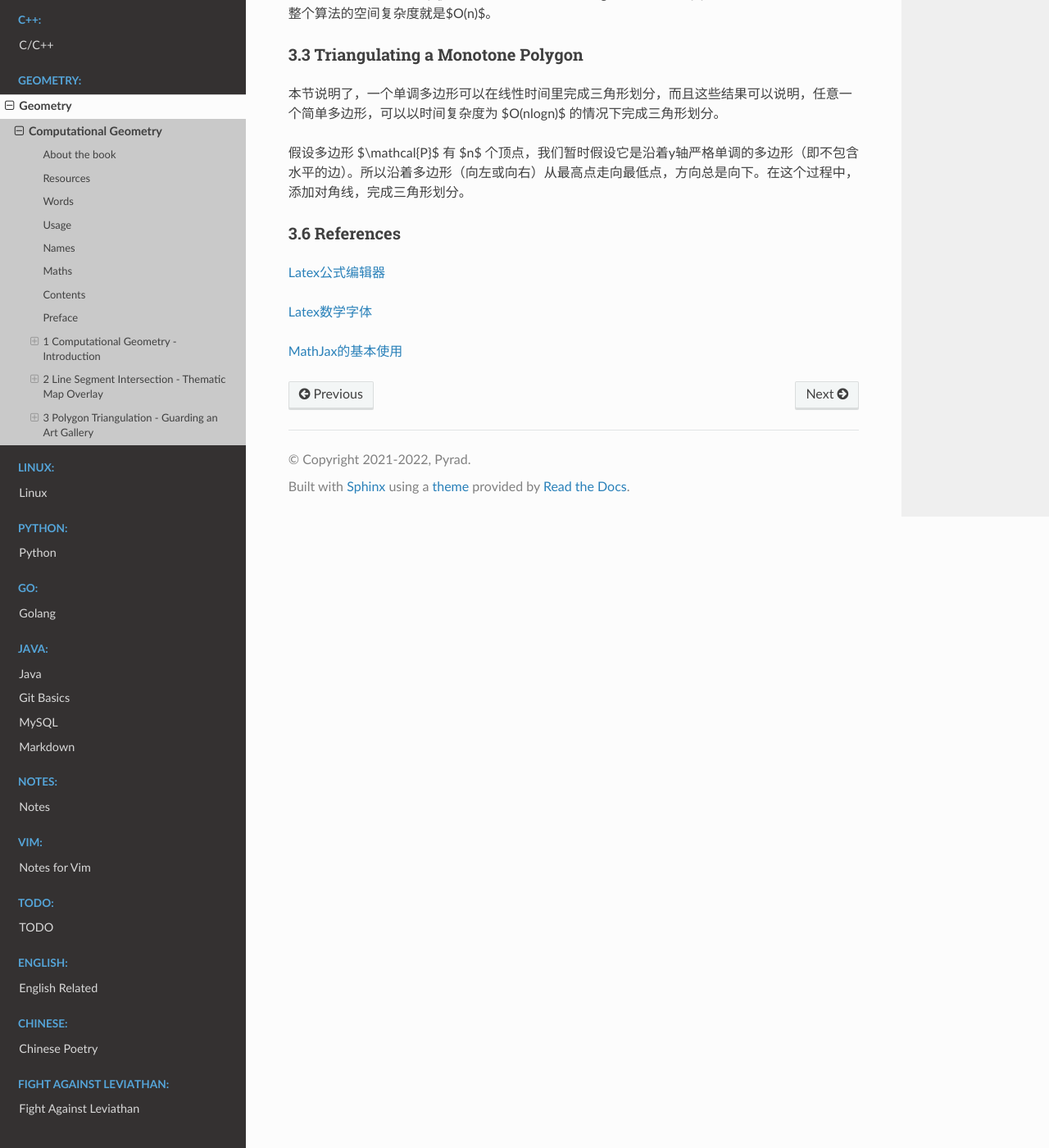
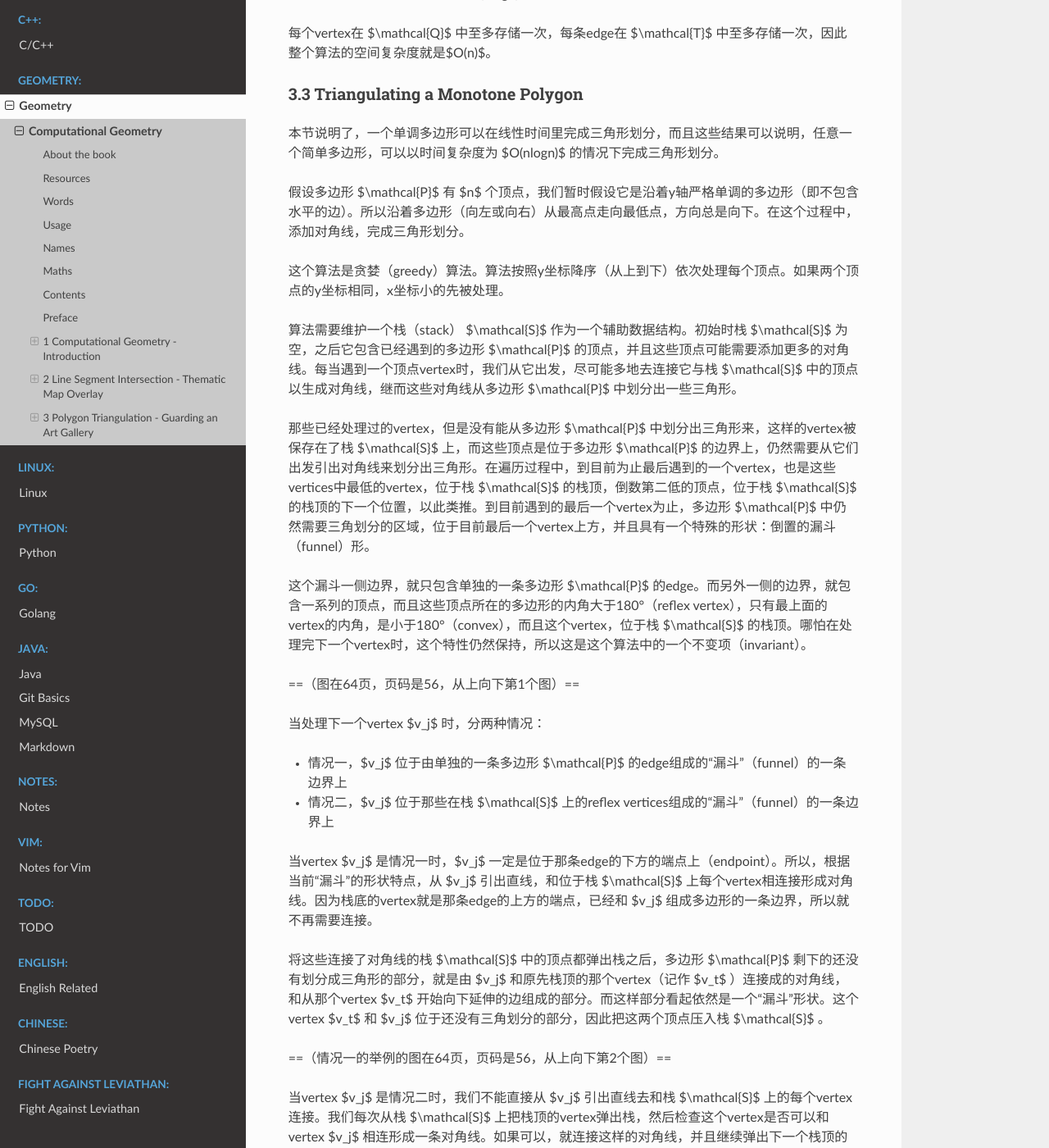
Before and after one commit to Pyrad/pyradnotes, a Sphinx documentation site: the page built from source/Geometry/ComputationalGeometryAA3rd.md, in a window 1280 px wide and 1400 px high, scrolled down 33157 px. Shown: the whole window at 82% size. Built offline with Sphinx 7.4.7 and the Read the Docs theme 2.0.0, drawn with Linux system fonts in a browser that asks for light colours; some of the changed text lies outside the part shown.

Commit message:
CGAA3 3.3 How to add diagonals from each point to triangualte a polygon

```diff
--- a/source/Geometry/ComputationalGeometryAA3rd.md
+++ b/source/Geometry/ComputationalGeometryAA3rd.md
@@ -1161,6 +1161,8 @@ problem，第7章用它来计算Voronoi diagram（维诺图） of a set of point
 
 > **Lemma 3.5** Algorithm MAKEMONOTONE adds a set of non-intersecting diagonals that partitions P into monotone subpolygons.
 
+==（证明中所举例的图在63页，页码是55）==
+
 **证明**：
 
 （根据前面在split/merge vertex上添加对角线）易知，多边形 $\mathcal{P}$ 分解成的子多边形中，没有split/merge vertex，又根据引理3.4，那么这些子多边形就是沿着y轴单调的多边形。因此，剩下需要证明的就是这些对角线既不和多边形 $\mathcal{P}$ 的任意一条edge相交，也不互相相交。
@@ -1193,6 +1195,45 @@ problem，第7章用它来计算Voronoi diagram（维诺图） of a set of point
 
 假设多边形 $\mathcal{P}$ 有 $n$ 个顶点，我们暂时假设它是沿着y轴严格单调的多边形（即不包含水平的边）。所以沿着多边形（向左或向右）从最高点走向最低点，方向总是向下。在这个过程中，添加对角线，完成三角形划分。
 
+这个算法是贪婪（greedy）算法。算法按照y坐标降序（从上到下）依次处理每个顶点。如果两个顶点的y坐标相同，x坐标小的先被处理。
+
+算法需要维护一个栈（stack） $\mathcal{S}$ 作为一个辅助数据结构。初始时栈 $\mathcal{S}$ 为空，之后它包含已经遇到的多边形 $\mathcal{P}$ 的顶点，并且这些顶点可能需要添加更多的对角线。每当遇到一个顶点vertex时，我们从它出发，尽可能多地去连接它与栈 $\mathcal{S}$ 中的顶点以生成对角线，继而这些对角线从多边形 $\mathcal{P}$ 中划分出一些三角形。
+
+那些已经处理过的vertex，但是没有能从多边形 $\mathcal{P}$ 中划分出三角形来，这样的vertex被保存在了栈 $\mathcal{S}$ 上，而这些顶点是位于多边形 $\mathcal{P}$ 的边界上，仍然需要从它们出发引出对角线来划分出三角形。在遍历过程中，到目前为止最后遇到的一个vertex，也是这些vertices中最低的vertex，位于栈 $\mathcal{S}$ 的栈顶，倒数第二低的顶点，位于栈 $\mathcal{S}$ 的栈顶的下一个位置，以此类推。到目前遇到的最后一个vertex为止，多边形 $\mathcal{P}$ 中仍然需要三角划分的区域，位于目前最后一个vertex上方，并且具有一个特殊的形状：倒置的漏斗（funnel）形。
+
+这个漏斗一侧边界，就只包含单独的一条多边形 $\mathcal{P}$ 的edge。而另外一侧的边界，就包含一系列的顶点，而且这些顶点所在的多边形的内角大于180°（reflex vertex），只有最上面的vertex的内角，是小于180°（convex），而且这个vertex，位于栈 $\mathcal{S}$ 的栈顶。哪怕在处理完下一个vertex时，这个特性仍然保持，所以这是这个算法中的一个不变项（invariant）。
+
+==（图在64页，页码是56，从上向下第1个图）==
+
+
+
+当处理下一个vertex $v_j$ 时，分两种情况：
+
+- 情况一，$v_j$ 位于由单独的一条多边形 $\mathcal{P}$ 的edge组成的“漏斗”（funnel）的一条边界上
+- 情况二，$v_j$ 位于那些在栈 $\mathcal{S}$ 上的reflex vertices组成的“漏斗”（funnel）的一条边界上
+
+当vertex $v_j$ 是情况一时，$v_j$ 一定是位于那条edge的下方的端点上（endpoint）。所以，根据当前“漏斗”的形状特点，从 $v_j$ 引出直线，和位于栈 $\mathcal{S}$ 上每个vertex相连接形成对角线。因为栈底的vertex就是那条edge的上方的端点，已经和 $v_j$ 组成多边形的一条边界，所以就不再需要连接。
+
+将这些连接了对角线的栈 $\mathcal{S}$ 中的顶点都弹出栈之后，多边形 $\mathcal{P}$ 剩下的还没有划分成三角形的部分，就是由 $v_j$ 和原先栈顶的那个vertex（记作 $v_t$ ）连接成的对角线，和从那个vertex $v_t$ 开始向下延伸的边组成的部分。而这样部分看起依然是一个“漏斗”形状。这个vertex $v_t$ 和 $v_j$ 位于还没有三角划分的部分，因此把这两个顶点压入栈 $\mathcal{S}$ 。
+
+==（情况一的举例的图在64页，页码是56，从上向下第2个图）==
+
+当vertex $v_j$ 是情况二时，我们不能直接从 $v_j$ 引出直线去和栈 $\mathcal{S}$ 上的每个vertex连接。我们每次从栈 $\mathcal{S}$ 上把栈顶的vertex弹出栈，然后检查这个vertex是否可以和vertex $v_j$ 相连形成一条对角线。如果可以，就连接这样的对角线，并且继续弹出下一个栈顶的vertex，直到弹出的vertex不能连接成对角线为止。当弹出的vertex不能连接成对角线时，把这个vertex，以及之前弹出的vertex都重新压入栈 $\mathcal{S}$ 中去。之前弹出的vertex，要么是最后一个可以连接成对角线的vertex，要么就是边界上和 $v_j$ 相邻的vertex。当这两个vertex被重新压入栈 $\mathcal{S}$ 中之后，多边形 $\mathcal{P}$ 剩下的还没有划分成三角形的部分，依然是一个所谓的“漏斗”的形状。
+
+那么如何检查 $v_j$ 和弹出的栈顶的vertex（记作 $v_k$ ）能否连成一条对角线？我们检查 $v_j$，$v_k$ 和前一个弹出栈的vertex，查看这三者之间的关系。
+
+==（情况一的举例的图在65页，页码是57）==
+
+
+
+
+
+
+
+
+
+
+
 
 
 
```
